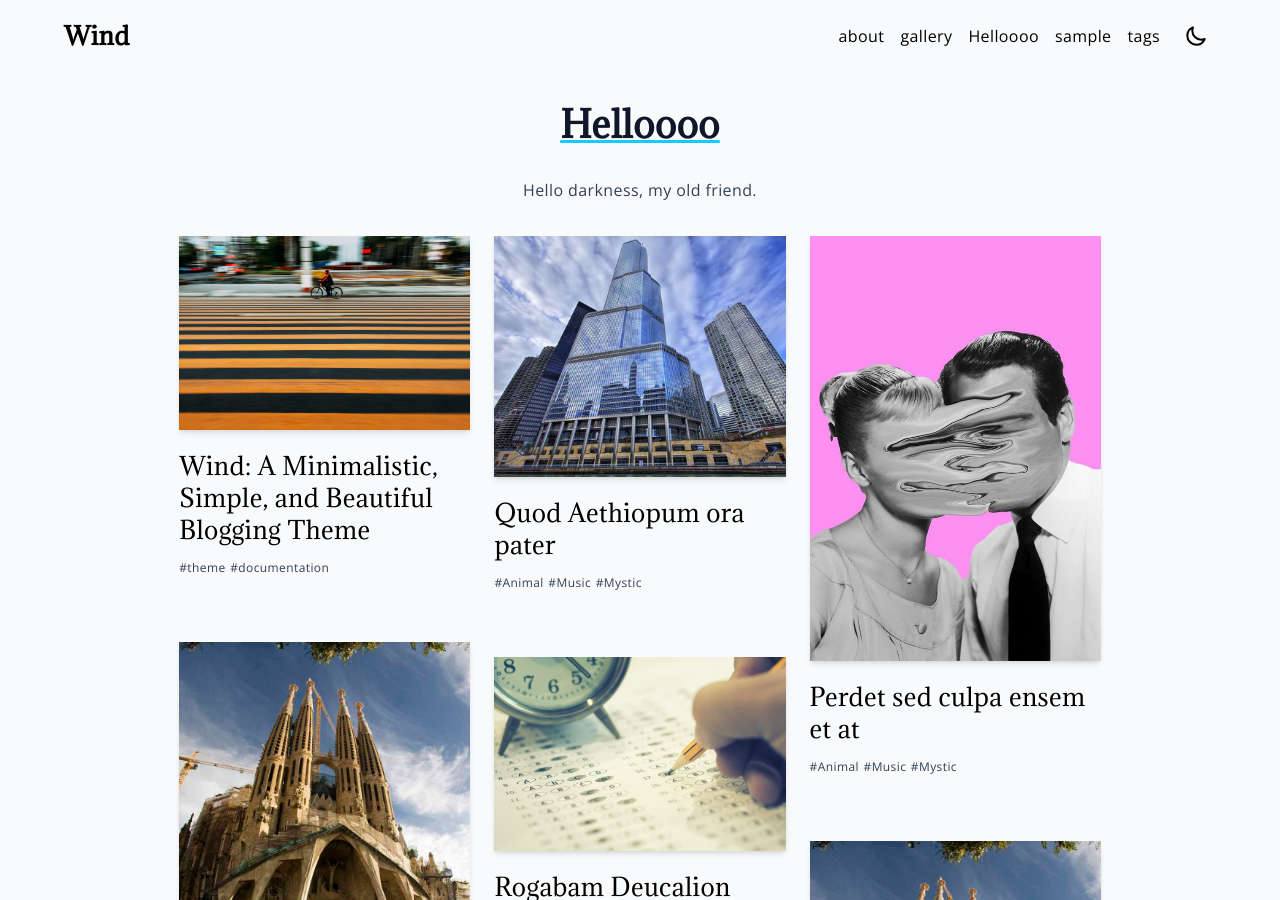
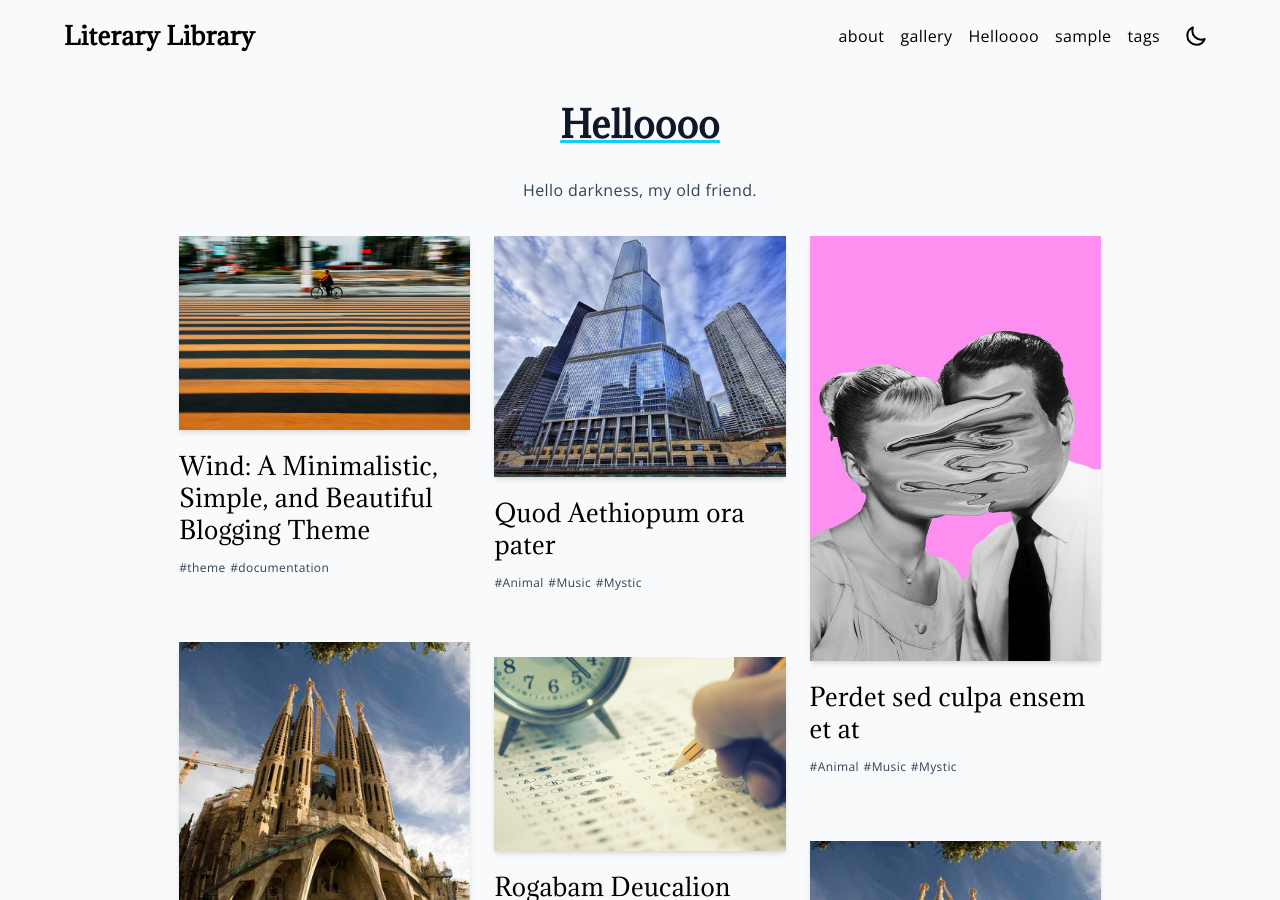
Before and after one commit to selene-flores/literary-library, a Jekyll site: the page built from index.md, in a window 1280 px wide and 900 px high. Built offline with Jekyll 4.4.1, drawn with Linux system fonts in a browser that asks for light colours; our own code applies the rules of GitHub Pages for plain Markdown files.

Commit message:
Update _config.yml

```diff
--- a/_config.yml
+++ b/_config.yml
@@ -2,7 +2,7 @@ domain: example.com
 url: https://example.com
 baseurl: "/literary-library"
 
-title: Wind
+title: Literary Library
 email: wind@example.com
 author: Wind Sample
 
```
